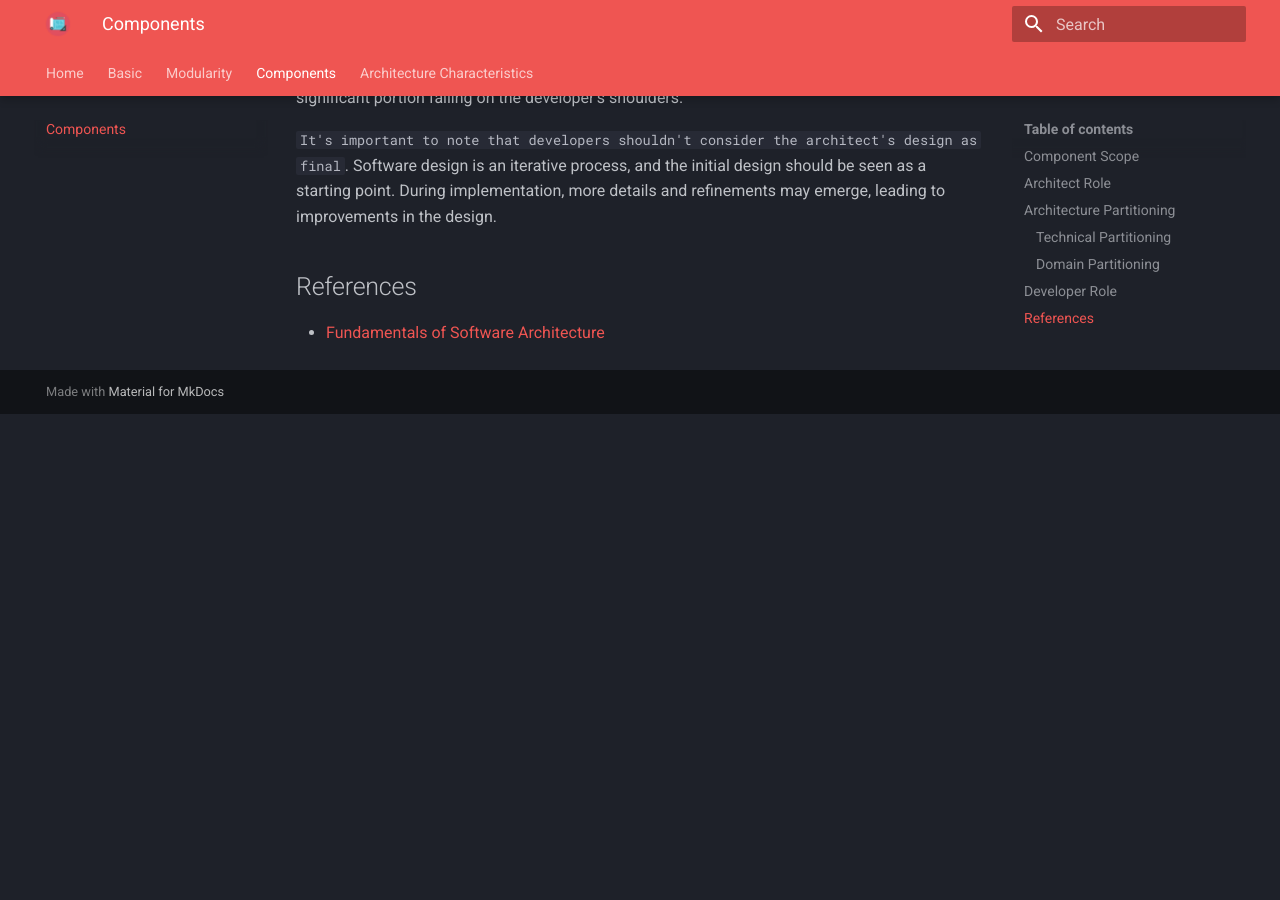
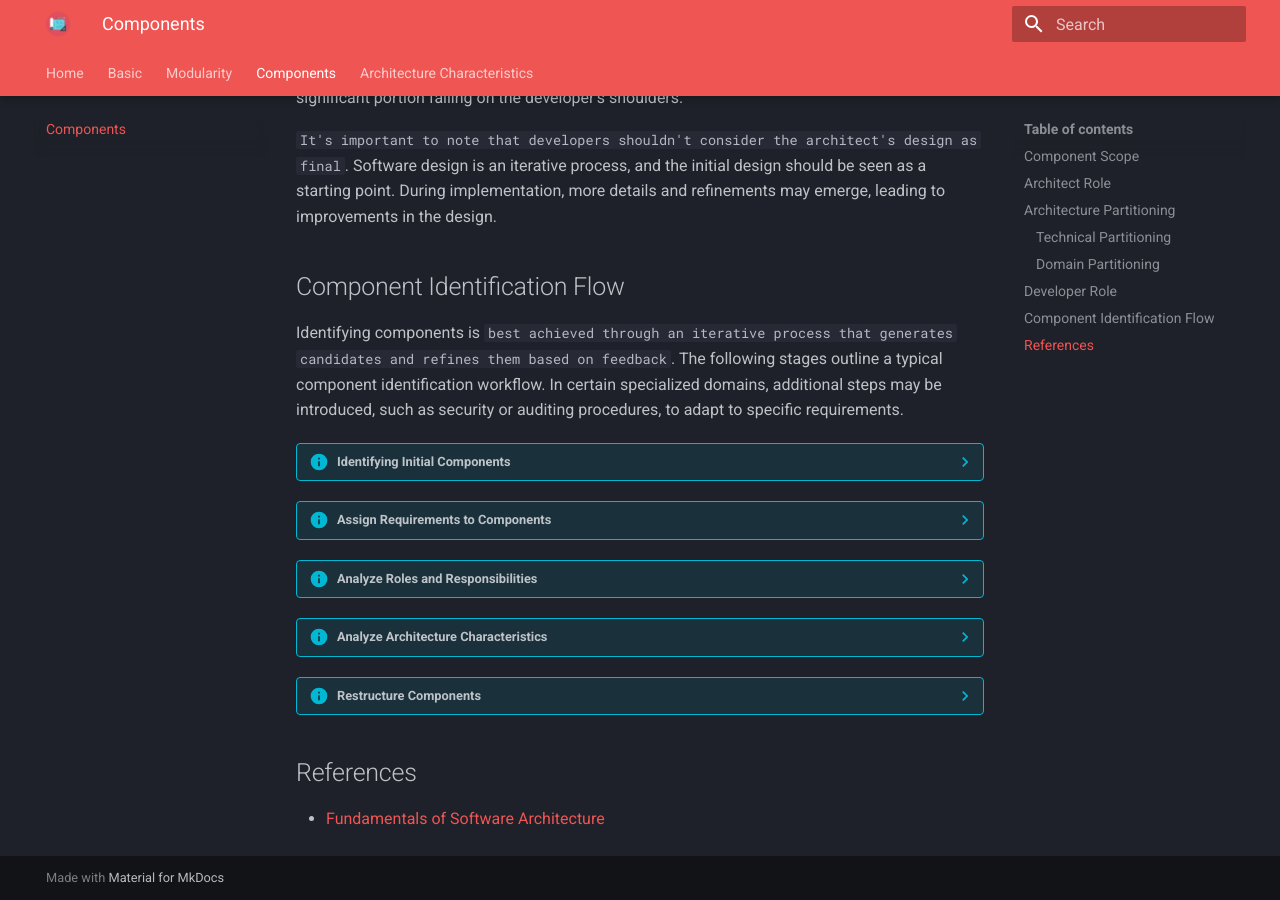
Before and after one commit to RomeroGabriel/mastering-software-architecture, an MkDocs documentation site: the page built from documentation/components/index.md, in a window 1280 px wide and 900 px high, scrolled down 3835 px. Built offline with MkDocs 1.6.1 and Material for MkDocs 9.7.7, drawn with Linux system fonts in a browser that asks for light colours; before the commit the page ends 4249 px from its top, so only the background shows below that; some of the changed lines change nothing that is shown.

Commit message:
Add Component Identification Flow

```diff
--- a/documentation/components/index.md
+++ b/documentation/components/index.md
@@ -70,6 +70,31 @@ Developers often work with components that have been collaboratively designed wi
 
 `It's important to note that developers shouldn't consider the architect's design as final`. Software design is an iterative process, and the initial design should be seen as a starting point. During implementation, more details and refinements may emerge, leading to improvements in the design.
 
+## Component Identification Flow
+
+Identifying components is `best achieved through an iterative process that generates candidates and refines them based on feedback`. The following stages outline a typical component identification workflow. In certain specialized domains, additional steps may be introduced, such as security or auditing procedures, to adapt to specific requirements.
+
+??? info "Identifying Initial Components"
+    In the early stages of a software project, `architects face the task of determining the initial top-level components`. This choice is `influenced by the type of` [top-level partitioning](#architecture-partitioning) they select. Beyond this, architects have the creative freedom to define components as they see fit, and then align domain functionality with these components to `determine where specific behaviors should reside`.
+
+    It's important to note that `achieving an optimal design with this initial set of components is quite challenging`. This is why architects must engage in an iterative process of component design refinement to enhance the overall system design.
+
+??? info "Assign Requirements to Components"
+    Once an architect has identified the initial components, the `next step is to see how the project's requirements or user stories fit with these components`. It might involve creating new components, consolidating existing ones, or even splitting components if they carry too much responsibility.
+
+    Remember, `this doesn't have to be super precise right away. The main goal is to create a basic structure that can be adjusted and improved` as the project progresses, with input from architects, tech leads, and developers.
+
+??? info "Analyze Roles and Responsibilities"
+    The architect also `checks if the roles and responsibilities mentioned in the requirements match the component granularity`. This means making sure that the way people and tasks are organized aligns with how the components are structured. `Finding the right level of granularity for components can be challenging, which is why this iterative process is crucial`.
+
+??? info "Analyze Architecture Characteristics"
+    `When assigning requirements to components, architects should consider the previously identified architecture characteristics`. For example, if one part of the system deals with many users simultaneously, and another part with only a few, their architectural needs will vary. While a simple approach might suggest one component for user interaction, analyzing the architecture characteristics may lead to splitting it into multiple components. `This helps tailor the design to the system's specific requirements`.
+
+??? info "Restructure Components"
+    `Feedback plays a crucial role in software design`. Architects must continuously refine their component design in collaboration with developers. `Designing software often presents unexpected challenges, and it's impossible to anticipate every issue that may arise`. Therefore, an iterative approach to component design is essential.
+
+    Firstly, it's challenging to foresee all the unique scenarios and edge cases that might require redesign. Secondly, `as the architecture and development progress, a more nuanced understanding of where specific functions and responsibilities should reside emerges`. This iterative process allows for a more robust and adaptable software design.
+
 ## References
 
 - [Fundamentals of Software Architecture](https://learning.oreilly.com/library/view/fundamentals-of-software/9781492043447/)
```
